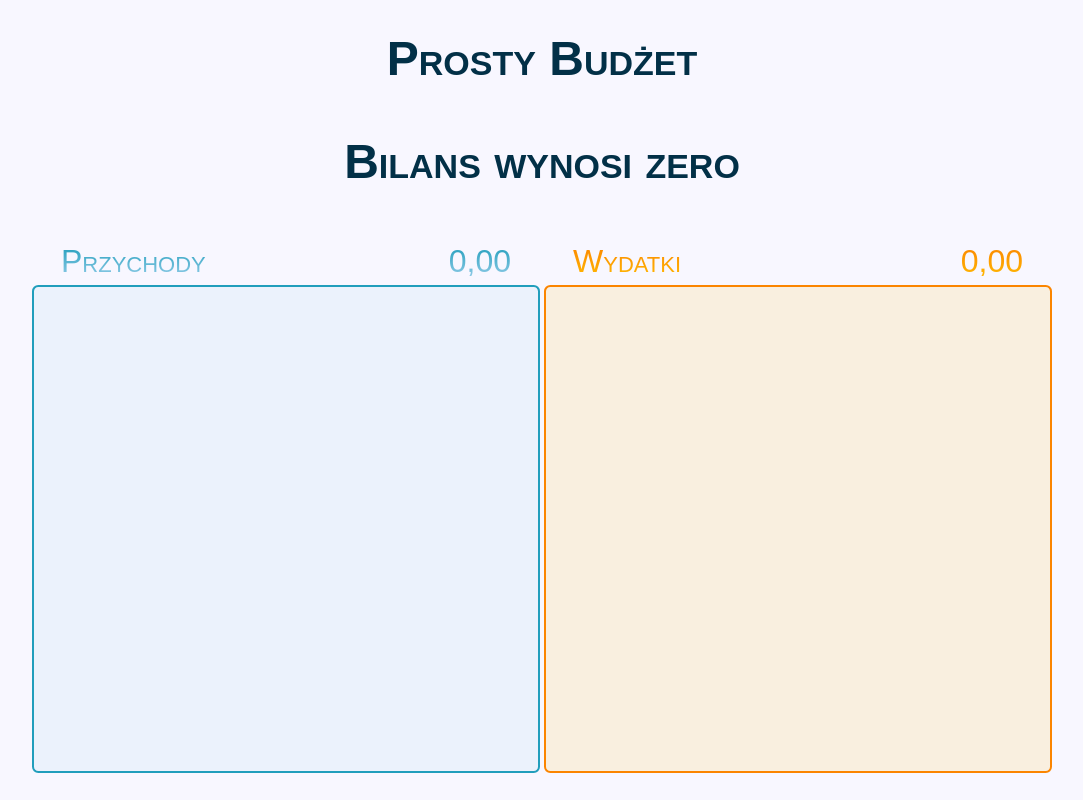
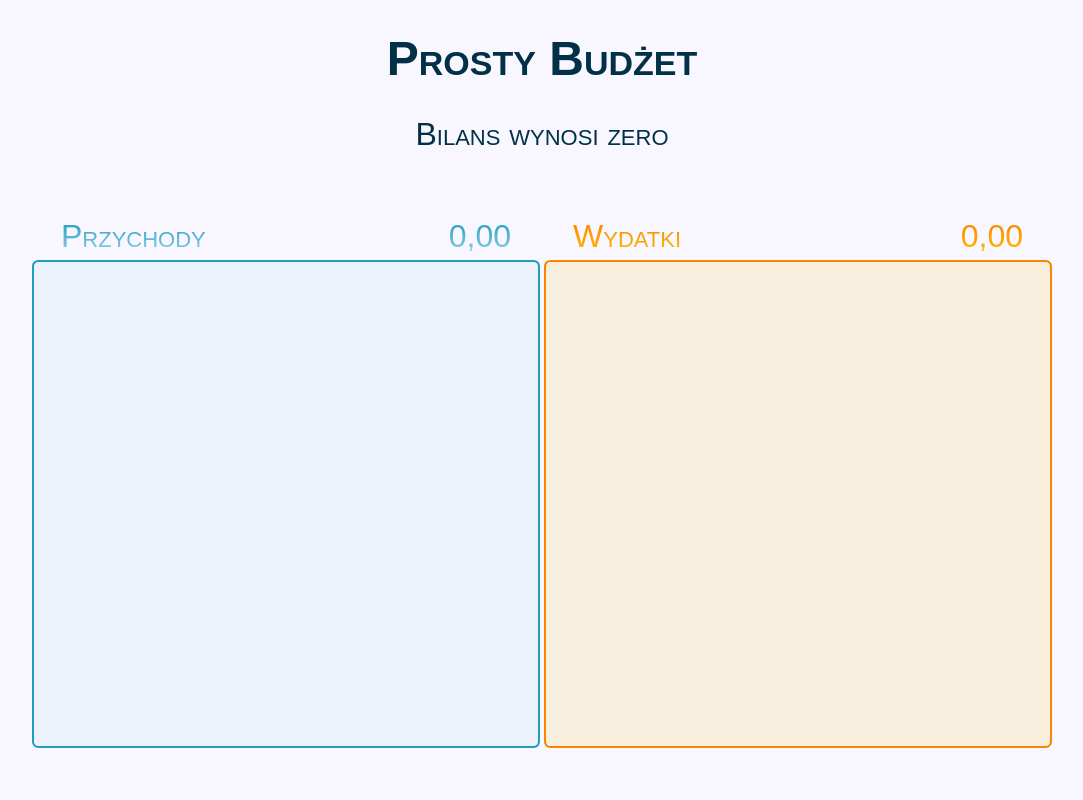
Before and after one commit to Delicadency/ProjectReact---Simple-Budget-App, a React (Create React App) app: page / in a window 1280 px wide. Shown: the whole page, without its empty margins (98-1181 px from the left). Built offline with nearby package versions, Linux system fonts and the light colour scheme; a web font is replaced by a local one.

Commit message:
fix: fixed class name

```diff
--- a/src/components/Header/Header.jsx
+++ b/src/components/Header/Header.jsx
@@ -9,7 +9,7 @@ const Header = () => {
     >
       <HeaderHeading />
       <HeaderParagraph
-        className={"header__heading txt-a--center"}
+        className={"header__paragraph txt-a--center"}
         id={"header-paragraph"}
         text={"Bilans wynosi zero"}
       />
```
